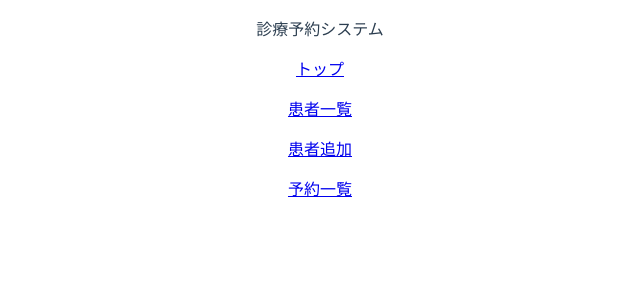
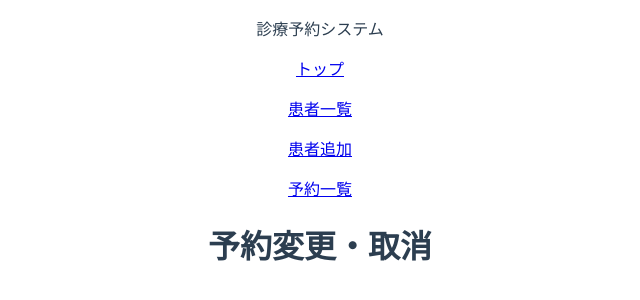
Before and after one commit to YanaPIIDXer/HospitalReserveSystem, a Vue app in the folder frontend/src/: page /reserve_edit/1 in a window 1280 px wide. Shown: the top 300 px of the page, without its empty margins (320-960 px from the left). Built offline with nearby package versions, Linux system fonts and the light colour scheme; the HTML template or start-up script is replaced by a standard one.

Commit message:
予約変更・取消Componentを定義してルーティング リンクも張った

```diff
--- a/frontend/src/src/components/pages/PatientReserve.vue
+++ b/frontend/src/src/components/pages/PatientReserve.vue
@@ -11,7 +11,11 @@
             <tbody v-for="item in reserves" v-bind:key="item.id">
                 <tr>
                     <td>{{item.date_and_time}}</td>
-                    <td>変更・取消</td>
+                    <td>
+                        <router-link :to="{ name: 'ReserveEdit', params: { id: item.id } }">
+                            変更・取消
+                        </router-link>
+                    </td>
                 </tr>
             </tbody>
         </table>
--- /dev/null
+++ b/frontend/src/src/components/pages/ReserveEdit.vue
@@ -0,0 +1,14 @@
+<template>
+    <div>
+        <h1>予約変更・取消</h1>
+    </div>
+</template>
+
+<script>
+export default {
+    name: "ReserveEdit",
+}
+</script>
+
+<style scoped>
+</style>
--- a/frontend/src/src/router/index.js
+++ b/frontend/src/src/router/index.js
@@ -3,6 +3,7 @@ import PatientList from '../components/pages/PatientList';
 import RegisterPatient from '../components/pages/RegisterPatient';
 import ReserveList from '../components/pages/ReserveList';
 import PatientReserve from '../components/pages/PatientReserve';
+import ReserveEdit from '../components/pages/ReserveEdit';
 import VueRouter from 'vue-router'
 import Vue from 'vue';
 
@@ -33,6 +34,11 @@ const routes = [
         path:"/patient_reserve/:id",
         name: "PatientReserve",
         component: PatientReserve
+    },
+    {
+        path:"/reserve_edit/:id",
+        name: "ReserveEdit",
+        component: ReserveEdit
     }
 ];
 
```
